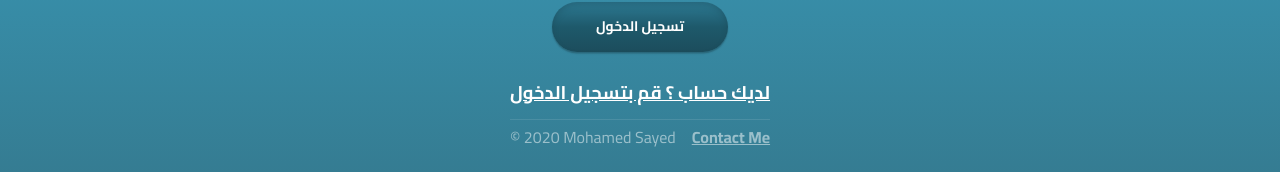
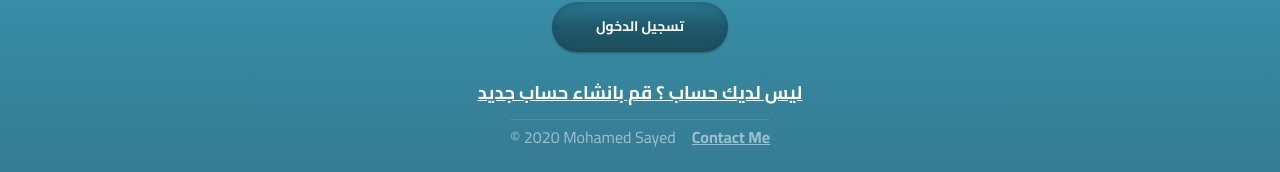
Before and after one commit to msabdalaal/Slwaty, a plain HTML site: page index.html in a window 1280 px wide. Shown: the part 552-724 px from the top of the page. Drawn offline with Linux system fonts and the light colour scheme.

Commit message:
Update index.html

```diff
--- a/index.html
+++ b/index.html
@@ -28,7 +28,7 @@
       <input type="text" name="username" id="username" class="text-input" placeholder="أسم المستخدم / كلمة المرور">
       <input type="password" name="password" id="password" class="text-input" placeholder="كلمة السر">
       <button class="submit-button" onclick="window.location.href='home.html'">تسجيل الدخول</button>
-      <a href="./index.html">لديك حساب ؟ قم بتسجيل الدخول</a>
+      <a href="./signup.html">ليس لديك حساب ؟ قم بانشاء حساب جديد</a>
     </div>
   </body>
   <footer>
```
